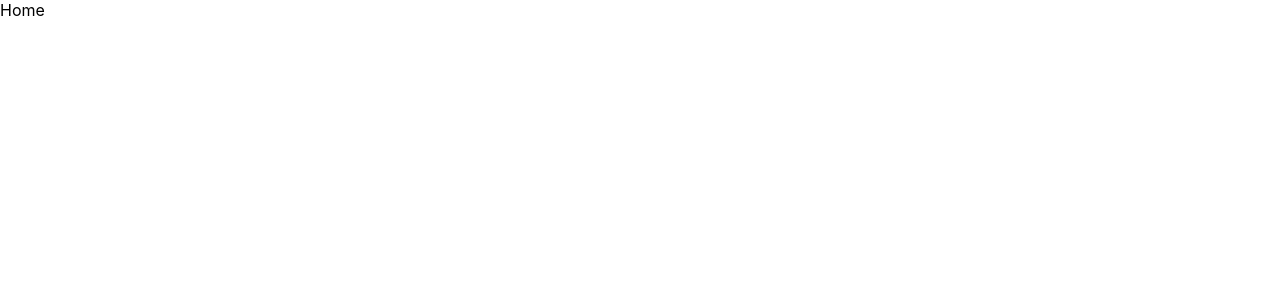
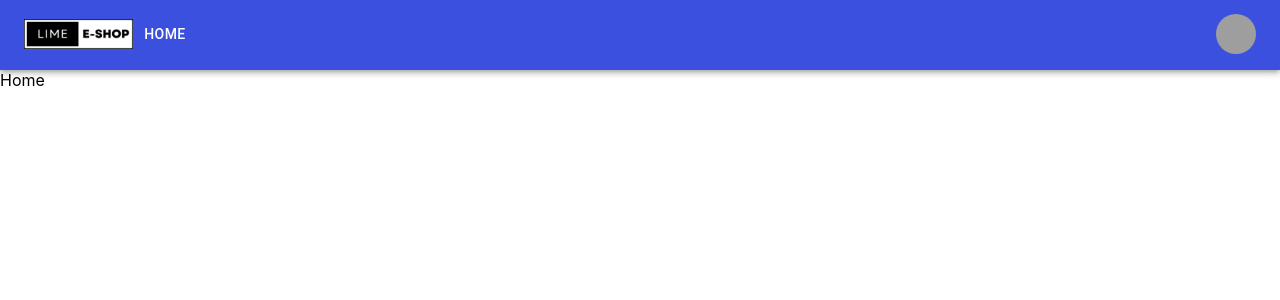
Before and after one commit to KelvinYou/e-commerce-web, a React (Create React App) app: page / in a window 1280 px wide. Shown: the top 300 px of the page. Built offline with nearby package versions, Linux system fonts and the light colour scheme; grey boxes are pictures that could not be loaded.

Commit message:
new logo

```diff
--- /dev/null
+++ b/src/components/PrimaryNavBar/PrimaryNavBar.scss
@@ -0,0 +1,7 @@
+.logo-container {
+  height: 30px;
+
+  img {
+    height: 100%;
+  }
+}
--- /dev/null
+++ b/src/components/PrimaryNavBar/index.tsx
@@ -0,0 +1,172 @@
+import React, { useContext } from 'react';
+import { useNavigate } from "react-router-dom";
+import AppBar from '@mui/material/AppBar';
+import Box from '@mui/material/Box';
+import Toolbar from '@mui/material/Toolbar';
+import IconButton from '@mui/material/IconButton';
+import Typography from '@mui/material/Typography';
+import Menu from '@mui/material/Menu';
+import MenuIcon from '@mui/icons-material/Menu';
+import Container from '@mui/material/Container';
+import Avatar from '@mui/material/Avatar';
+import Button from '@mui/material/Button';
+import Tooltip from '@mui/material/Tooltip';
+import MenuItem from '@mui/material/MenuItem';
+import AdbIcon from '@mui/icons-material/Adb';
+import { ThemeContext } from '../../theme/ThemeContext';
+import { HOME_PATH } from '../../constants/routes';
+import { useTranslation } from 'react-i18next';
+import logo from "./../../assets/logo.jpeg";
+import "./PrimaryNavBar.scss";
+
+const pages = ['Home', 'Profile'];
+const settings = ['Profile'];
+
+const PrimaryNavBar = () => {
+  const { theme } = useContext(ThemeContext);
+
+  const { t } = useTranslation();
+
+  const [anchorElNav, setAnchorElNav] = React.useState<null | HTMLElement>(null);
+  const [anchorElUser, setAnchorElUser] = React.useState<null | HTMLElement>(null);
+
+  const handleOpenNavMenu = (event: React.MouseEvent<HTMLElement>) => {
+    setAnchorElNav(event.currentTarget);
+  };
+
+  const handleOpenUserMenu = (event: React.MouseEvent<HTMLElement>) => {
+    setAnchorElUser(event.currentTarget);
+  };
+
+  const handleCloseNavMenu = () => {
+    setAnchorElNav(null);
+  };
+
+  const handleCloseUserMenu = () => {
+    setAnchorElUser(null);
+  };
+
+  const navigate = useNavigate();
+
+  return (
+    <div>
+      <AppBar position="static" style={{
+        backgroundColor: theme.primaryColor,
+        height: '70px'
+      }}>
+        <Container maxWidth="xl">
+        <Toolbar disableGutters>
+          <div className='logo-container'>
+            <img src={logo} alt="Logo" />
+          </div>
+
+          <Box sx={{ flexGrow: 1, display: { xs: 'flex', md: 'none' } }}>
+            <IconButton
+              size="large"
+              aria-label="account of current user"
+              aria-controls="menu-appbar"
+              aria-haspopup="true"
+              onClick={handleOpenNavMenu}
+              color="inherit"
+            >
+              <MenuIcon />
+            </IconButton>
+            <Menu
+              id="menu-appbar"
+              anchorEl={anchorElNav}
+              anchorOrigin={{
+                vertical: 'bottom',
+                horizontal: 'left',
+              }}
+              keepMounted
+              transformOrigin={{
+                vertical: 'top',
+                horizontal: 'left',
+              }}
+              open={Boolean(anchorElNav)}
+              onClose={handleCloseNavMenu}
+              sx={{
+                display: { xs: 'block', md: 'none' },
+              }}
+            >
+              <MenuItem key="home" onClick={() => {
+                handleCloseNavMenu();
+                navigate(HOME_PATH);
+              }}>
+                <Typography>{t("Home")}</Typography>
+              </MenuItem>
+
+            </Menu>
+          </Box>
+          <AdbIcon sx={{ display: { xs: 'flex', md: 'none' }, mr: 1 }} />
+          <Typography
+            variant="h5"
+            noWrap
+            component="a"
+            href=""
+            sx={{
+              mr: 2,
+              display: { xs: 'flex', md: 'none' },
+              flexGrow: 1,
+              fontFamily: 'monospace',
+              fontWeight: 700,
+              letterSpacing: '.3rem',
+              color: 'inherit',
+              textDecoration: 'none',
+            }}
+          >
+            LOGO
+          </Typography>
+          <Box sx={{ flexGrow: 1, display: { xs: 'none', md: 'flex' } }}>
+            <Button
+              key="Home"
+              onClick={() => {
+                handleCloseNavMenu();
+                navigate(HOME_PATH);
+              }}
+              sx={{ my: 2, color: 'white', display: 'block' }}
+            >
+              {t("Home")}
+            </Button>
+          </Box>
+
+          <Box sx={{ flexGrow: 0 }}>
+            <Tooltip title="Open settings">
+              <IconButton onClick={handleOpenUserMenu} sx={{ p: 0 }}>
+                <Avatar alt="Remy Sharp" src="/static/images/avatar/2.jpg" />
+              </IconButton>
+            </Tooltip>
+            <Menu
+              sx={{ mt: '45px' }}
+              id="menu-appbar"
+              anchorEl={anchorElUser}
+              anchorOrigin={{
+                vertical: 'top',
+                horizontal: 'right',
+              }}
+              keepMounted
+              transformOrigin={{
+                vertical: 'top',
+                horizontal: 'right',
+              }}
+              open={Boolean(anchorElUser)}
+              onClose={handleCloseUserMenu}
+            >
+              {settings.map((setting) => (
+                <MenuItem key={setting} onClick={() => {
+                  handleCloseUserMenu();
+                  navigate(`/${setting.toLowerCase() == 'home' ? "" : setting.toLowerCase()}`);
+                }}>
+                  <Typography textAlign="center">{setting}</Typography>
+                </MenuItem>
+              ))}
+            </Menu>
+          </Box>
+        </Toolbar>
+        </Container>
+      </AppBar>
+    </div>
+  )
+}
+
+export default PrimaryNavBar
--- a/src/routers/AppRouter.tsx
+++ b/src/routers/AppRouter.tsx
@@ -1,5 +1,6 @@
 import React, { useEffect } from 'react';
 import { BrowserRouter, Route, Routes, useLocation } from "react-router-dom";
+import PrimaryNavBar from '../components/PrimaryNavBar';
 
 import routes from "./routes";
 
@@ -32,6 +33,7 @@
 const AppRouter = () => {
   return (
     <BrowserRouter>
+      <PrimaryNavBar/>
       <AppRoutes />
     </BrowserRouter>
   );
--- a/src/theme/colors.ts
+++ b/src/theme/colors.ts
@@ -1,5 +1,3 @@
-import React, { createContext, useState, useEffect } from 'react';
-
 export interface Theme {
   mode: string;
   primaryColor: string;
@@ -13,7 +11,7 @@
 
 export const lightTheme: Theme = {
   mode: "light",
-  primaryColor: 'purple',
+  primaryColor: '#3C50E0', // nice
   onPrimaryColor: '#fff',
   secondaryColor: '#f1c40f',
   onSecondaryColor: '#000',
@@ -24,11 +22,11 @@
 
 export const darkTheme: Theme = {
   mode: "dark",
-  primaryColor: '#4d2177',
+  primaryColor: '#3C50E0', // nice
   onPrimaryColor: '#fff',
   secondaryColor: '#f1c40f',
   onSecondaryColor: '#000',
-  backgroundColor: '#282828',
-  onBackgroundColor: '#fff',
+  backgroundColor: '#1C2434', // nice
+  onBackgroundColor: '#fff', // nice  darker #D9D9D9
   shadowColor: 'grey',
 };
```
Also changed, not shown: src/assets/logo.jpeg (added).
